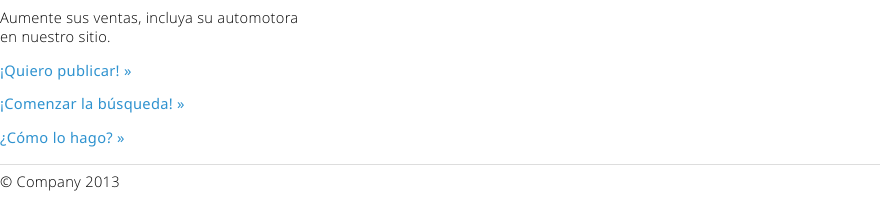
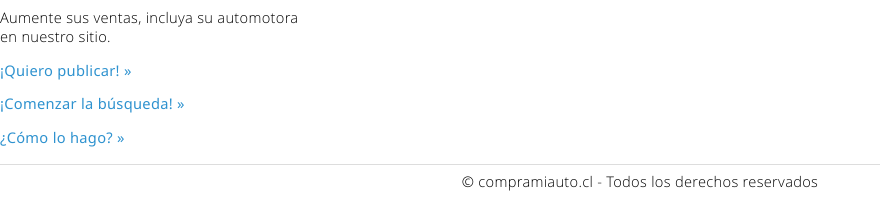
Before and after one commit to Dreamlake/pry, a CakePHP app: the page made by app/View/Index/index.ctp in a window 1280 px wide. Shown: the part 593-800 px from the top of the page, without its empty margins (0-880 px from the left). Run offline with PHP 8.4 and a stand-in for CakePHP, Linux system fonts and the light colour scheme; the template is opened without the code that fills it, so the values that code supplies are empty; some libraries are stand-ins or nearby versions.

Commit message:
index copyright

```diff
--- a/app/View/Index/index.ctp
+++ b/app/View/Index/index.ctp
@@ -40,7 +40,7 @@
       <hr>
 
       <footer>
-        <p>&copy; Company 2013</p>
+        <p align="center">&copy; compramiauto.cl - Todos los derechos reservados</p>
       </footer>
 
     </div> <!-- /container -->
```
Also changed, not shown: 5 other files.
